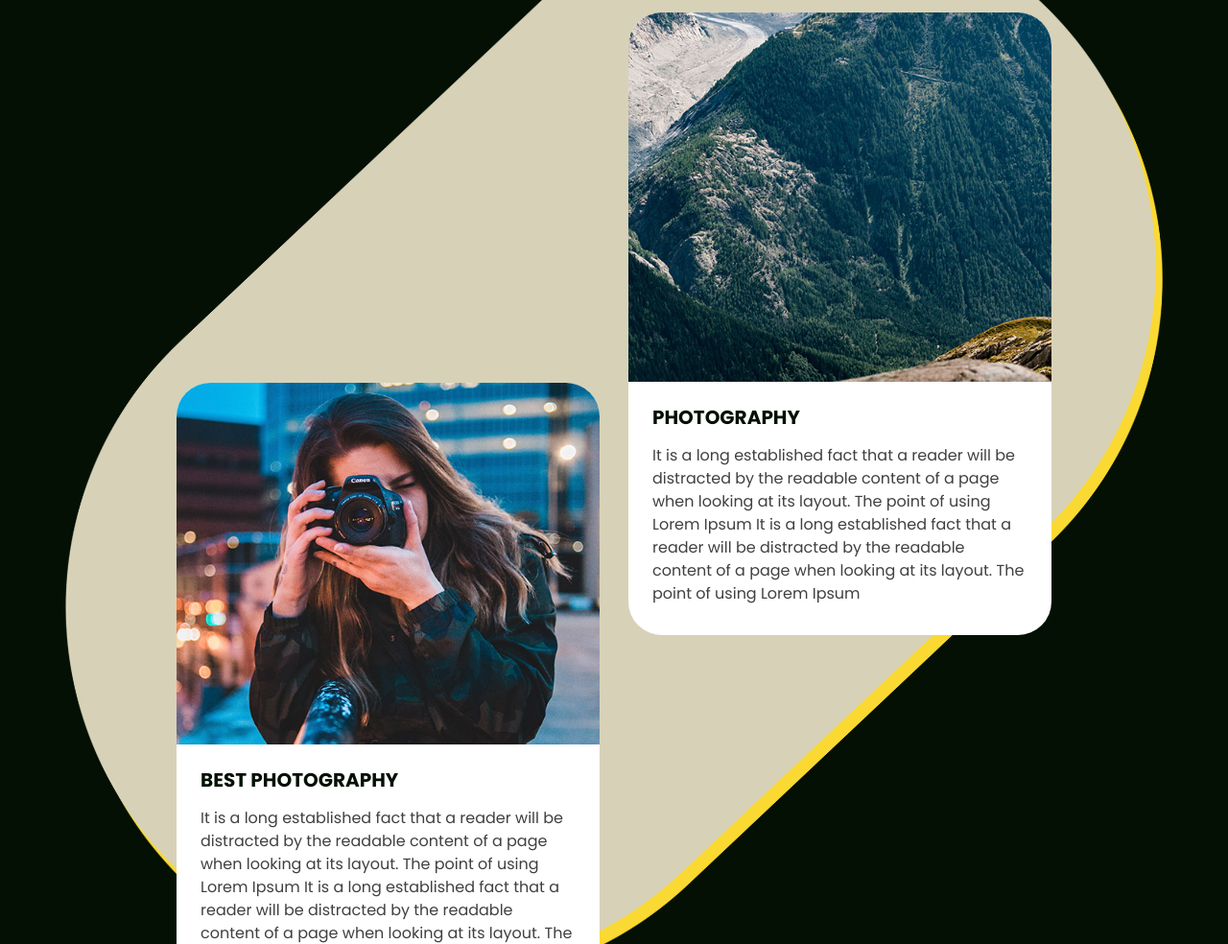
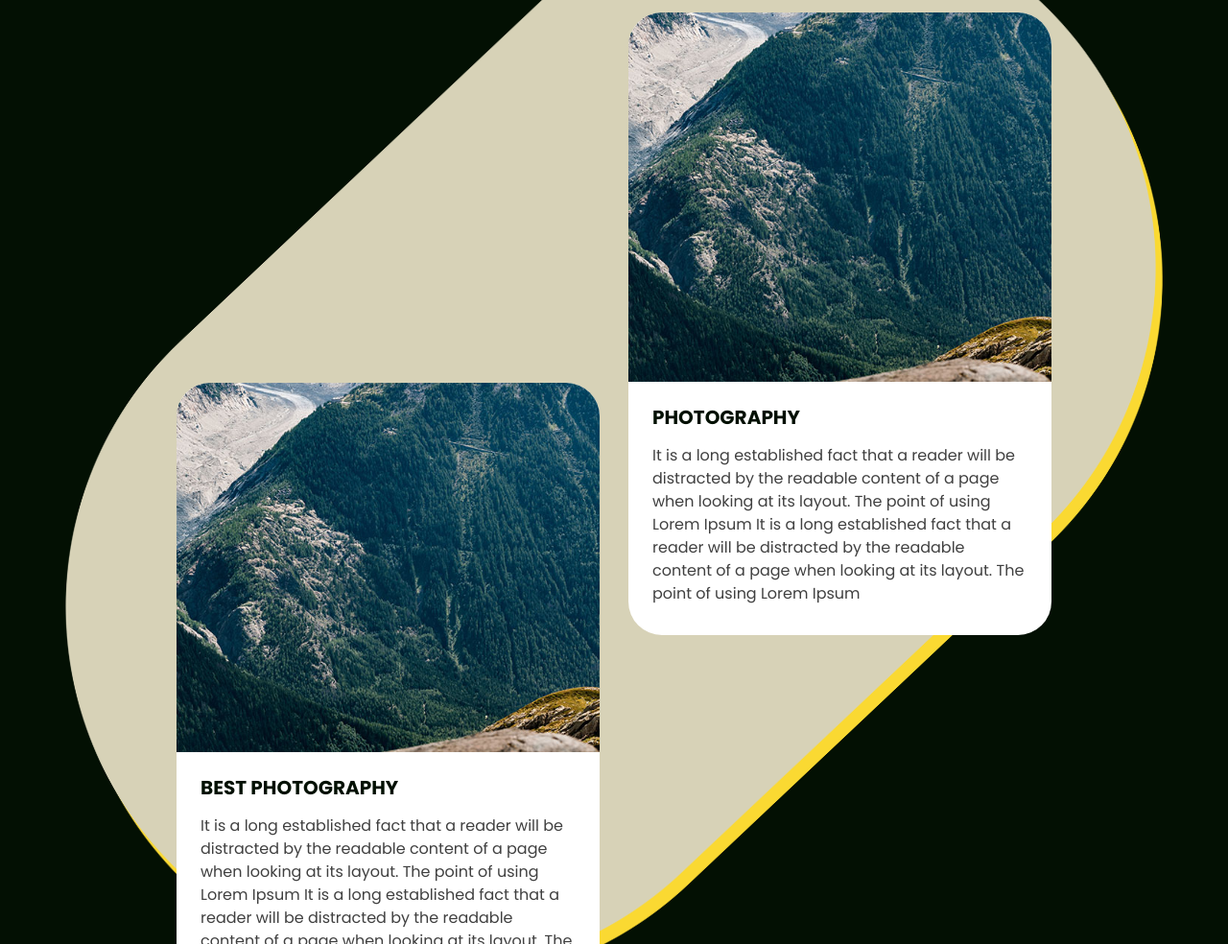
Before and after one commit to nozaruddin/photography, a plain HTML site: page blog.html in a window 1280 px wide. Shown: the part 473-1457 px from the top of the page at 96% size. Drawn offline with nearby package versions, Linux system fonts and the light colour scheme.

Commit message:
ganti gambar

```diff
--- a/blog.html
+++ b/blog.html
@@ -103,7 +103,7 @@
               <div class="col-md-6">
                 <div class="box b1">
                   <div class="img-box">
-                    <img src="images/blog1.jpg" alt="" />
+                    <img src="images/blog2.jpg" alt="" />
                   </div>
                   <div class="blog-detail">
                     <div class="blog_title">
```
Also changed, not shown: index.html (+2 -2 lines), images/1.png (added).
